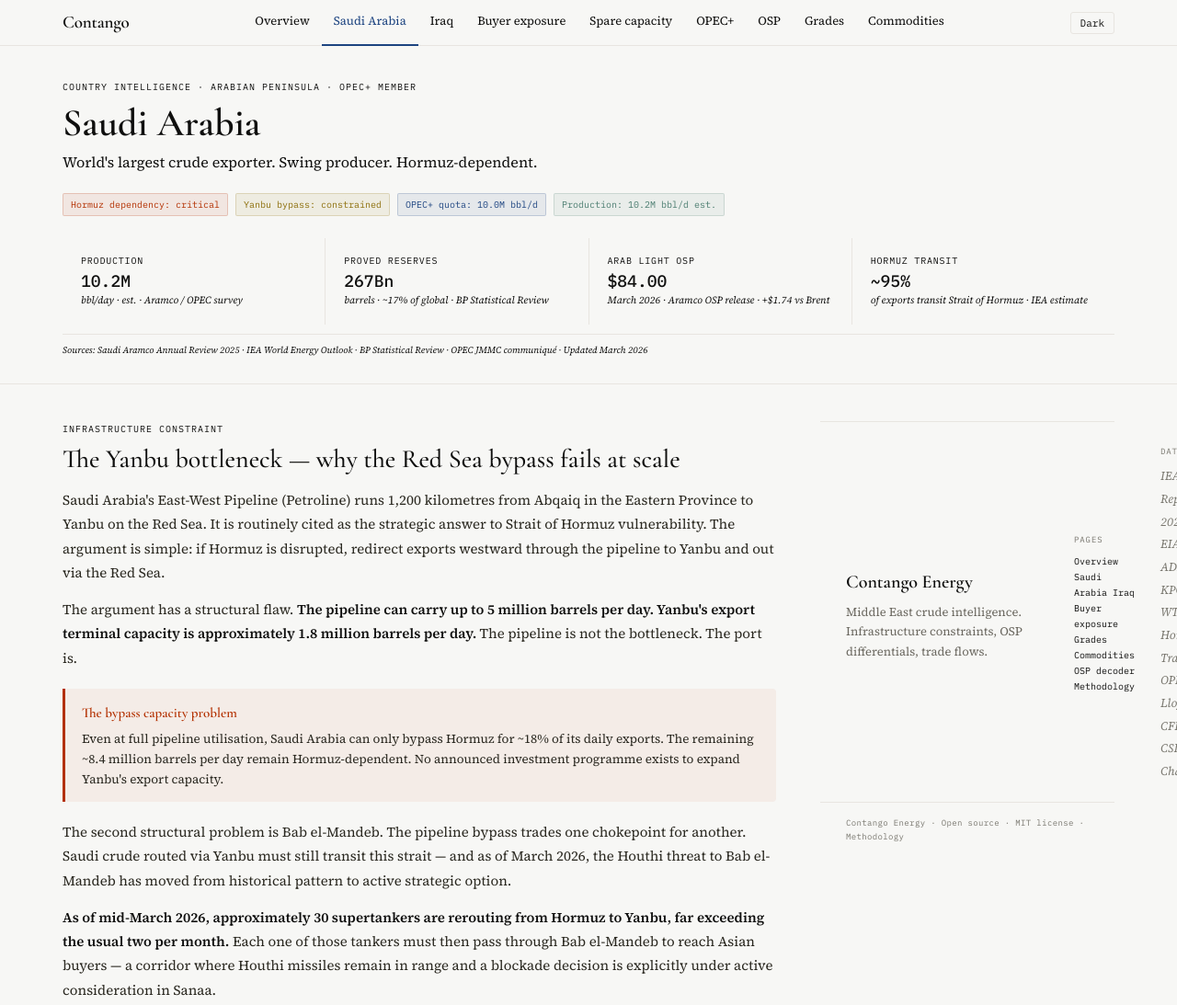
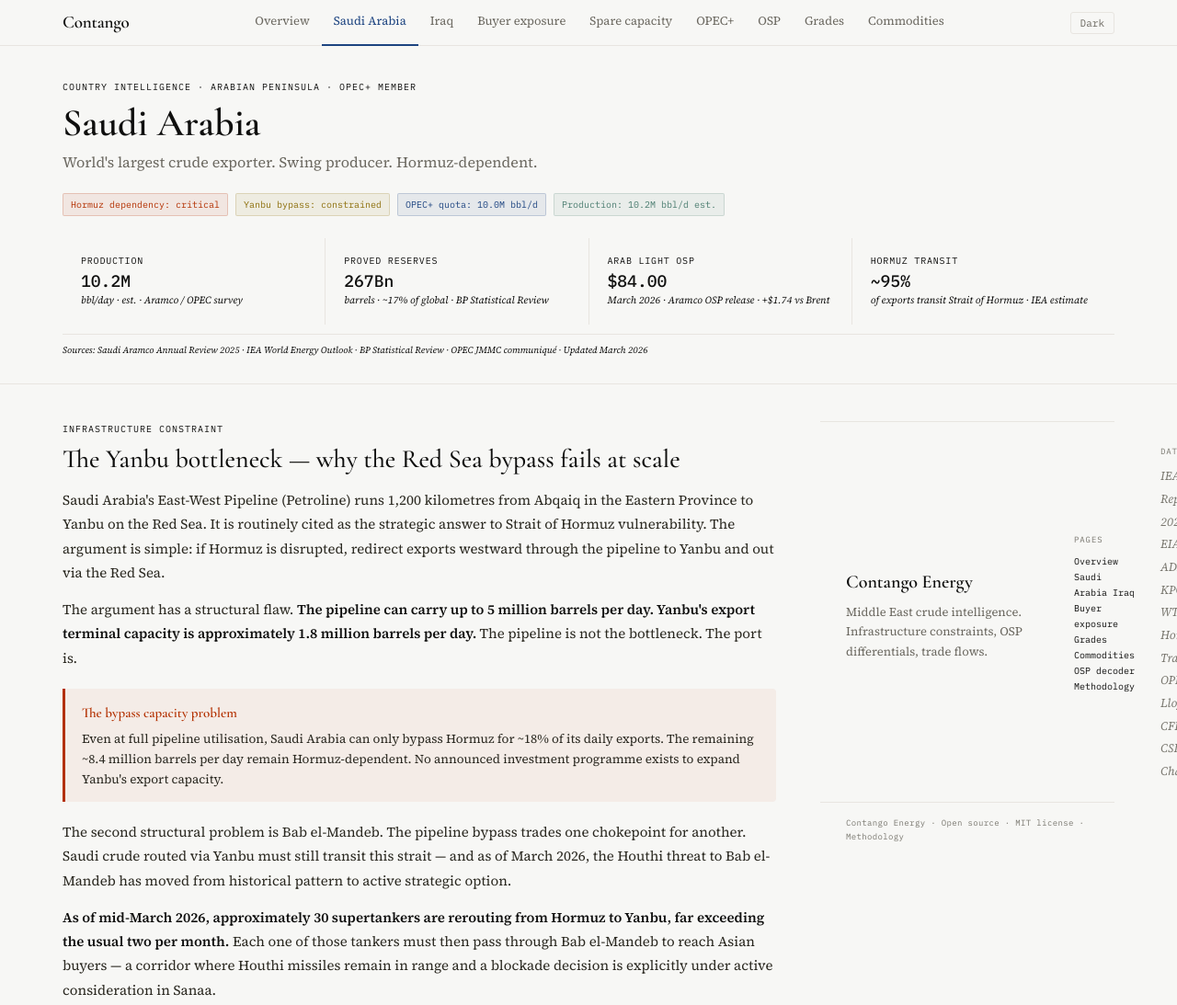
Before and after one commit to pacho064/Contango, a plain HTML site: page saudi-arabia.html in a window 1280 px wide. Shown: the top 1093 px of the page at 92% size. Drawn offline with nearby package versions, Linux system fonts and the light colour scheme.

Commit message:
Update saudi-arabia.html

```diff
--- a/saudi-arabia.html
+++ b/saudi-arabia.html
@@ -33,19 +33,19 @@
 .nav-inner{max-width:1200px;margin:0 auto;padding:0 28px;width:100%;display:flex;align-items:center;justify-content:space-between;gap:24px}
 .brand{font-family:var(--cg);font-size:19px;font-weight:600;color:var(--ink);letter-spacing:-.01em}
 .nav-links{display:flex;height:50px}
-.nav-a{display:flex;align-items:center;padding:0 13px;font-family:var(--ss);font-size:13px;color:var(--ink-3);border-bottom:2px solid transparent;transition:color .12s,border-color .12s;white-space:nowrap}
+.nav-a{display:flex;align-items:center;padding:0 13px;font-family:var(--ss);font-size:13px;color:var(--row-label);border-bottom:2px solid transparent;transition:color .12s,border-color .12s;white-space:nowrap}
 .nav-a:hover{color:var(--ink)}
 .nav-a.on{color:var(--navy);border-bottom-color:var(--navy)}
 .nav-right{display:flex;align-items:center;gap:8px}
-.nav-btn{font-family:var(--mono);font-size:11px;color:var(--ink-3);border:1px solid var(--border);border-radius:3px;padding:4px 10px;cursor:pointer;transition:all .12s}
-.nav-btn:hover{color:var(--ink);border-color:var(--ink-3)}
+.nav-btn{font-family:var(--mono);font-size:11px;color:var(--row-label);border:1px solid var(--border);border-radius:3px;padding:4px 10px;cursor:pointer;transition:all .12s}
+.nav-btn:hover{color:var(--ink);border-color:var(--row-label)}
 
 /* Country header */
 .country-header{border-bottom:1px solid var(--border);padding:36px 0 28px;background:var(--card)}
 .ch-inner{max-width:1200px;margin:0 auto;padding:0 28px}
 .ch-meta{font-family:var(--mono);font-size:10px;letter-spacing:.1em;text-transform:uppercase;color:var(--ink-4);margin-bottom:10px}
 .ch-title{font-family:var(--cg);font-size:42px;font-weight:600;color:var(--ink);line-height:1;margin-bottom:8px}
-.ch-sub{font-family:var(--ss);font-size:16px;color:var(--ink-3);margin-bottom:20px}
+.ch-sub{font-family:var(--ss);font-size:16px;color:var(--row-label);margin-bottom:20px}
 .ch-badges{display:flex;gap:8px;flex-wrap:wrap;margin-bottom:24px}
 .badge{font-family:var(--mono);font-size:10px;padding:3px 8px;border-radius:2px;border:1px solid}
 .b-red{background:rgba(179,48,0,.08);color:var(--red);border-color:rgba(179,48,0,.2)}
```
